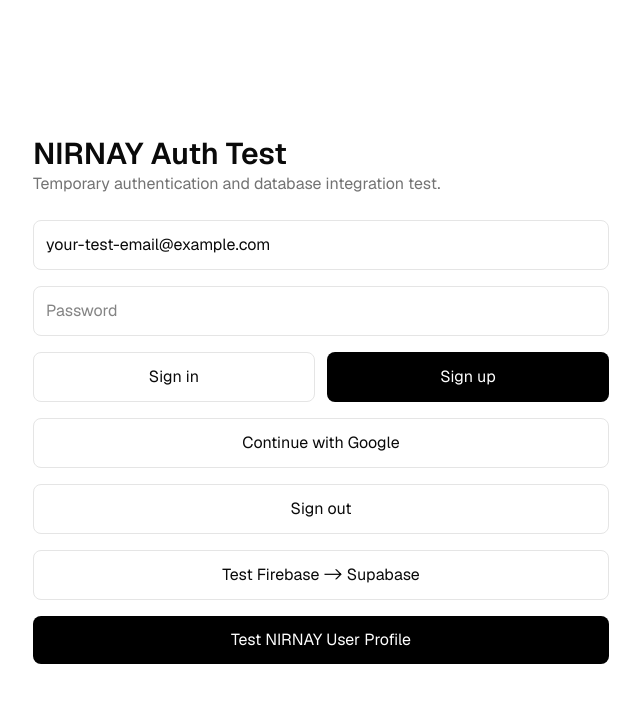
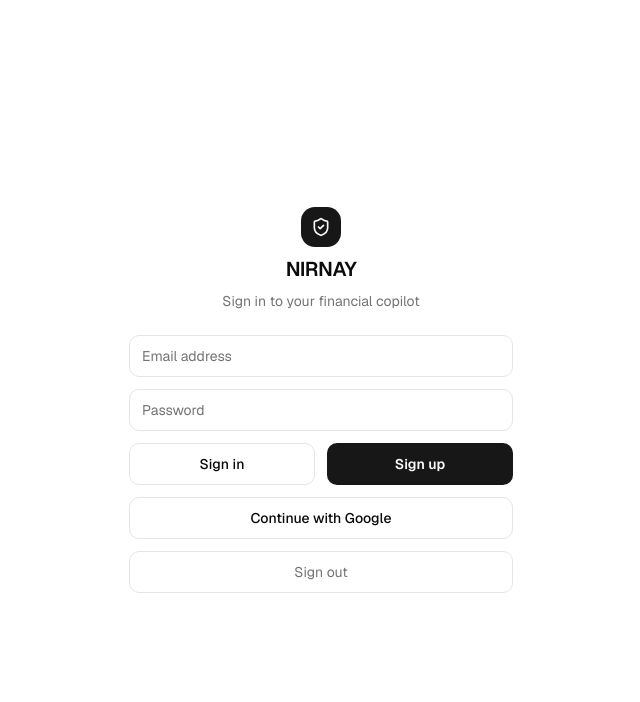
Before and after one commit to prabhatdash2308/nirnay, a Next.js app: page /auth in a window 1280 px wide. Shown: the top 702 px of the page, without its empty margins (319-959 px from the left). Built offline with nearby package versions, Linux system fonts and the light colour scheme; no server answers.

Commit message:
fix(auth): repair post-login routing and portfolio auth state

```diff
--- a/app/auth/page.tsx
+++ b/app/auth/page.tsx
@@ -1,6 +1,9 @@
 "use client";
 
-import { useState } from "react";
+import { useEffect, useState } from "react";
+import { useRouter } from "next/navigation";
+import { onAuthStateChanged } from "firebase/auth";
+import { firebaseAuth } from "@/app/lib/firebase-client";
 import {
   logout,
   signInWithEmail,
@@ -8,282 +11,215 @@
   signUpWithEmail,
 } from "@/app/lib/auth-client";
 import { getCurrentAuthRole } from "@/app/lib/auth-role";
-import { firebaseAuth } from "@/app/lib/firebase-client";
-import { supabase } from "@/app/lib/supabase-client";
+import { Loader2, ShieldCheck } from "lucide-react";
 
-export default function AuthTestPage() {
-  const [email, setEmail] = useState("your-test-email@example.com");
+export default function AuthPage() {
+  const router = useRouter();
+  const [email, setEmail] = useState("");
   const [password, setPassword] = useState("");
   const [message, setMessage] = useState("");
+  const [isError, setIsError] = useState(false);
+  const [busy, setBusy] = useState(false);
 
-  async function handleSignUp() {
+  // ── If already authenticated, redirect to /dashboard (no loop) ──────────
+  const [checkingAuth, setCheckingAuth] = useState(true);
+
+  useEffect(() => {
+    const unsubscribe = onAuthStateChanged(firebaseAuth, (user) => {
+      if (user) {
+        // Already signed in — go to dashboard without leaving /auth in history
+        router.replace("/dashboard");
+      } else {
+        setCheckingAuth(false);
+      }
+    });
+    return () => unsubscribe();
+  }, [router]);
+
+  // ── Post-auth navigation ─────────────────────────────────────────────────
+  async function afterAuth() {
+    setMessage("Signed in successfully. Redirecting…");
+    setIsError(false);
+    // Brief pause so the user sees the success message before navigating
+    await new Promise<void>((r) => setTimeout(r, 300));
+    router.replace("/dashboard");
+  }
+
+  // ── Handlers ────────────────────────────────────────────────────────────
+  async function handleSignIn() {
+    if (!email || !password) {
+      setMessage("Please enter your email and password.");
+      setIsError(true);
+      return;
+    }
+    setBusy(true);
+    setIsError(false);
+    setMessage("Signing in…");
     try {
-      setMessage("Creating account...");
-
-      const user = await signUpWithEmail(email, password);
-      const auth = await getCurrentAuthRole();
-
-      setMessage(
-        `Authenticated successfully.\nUID: ${user.uid}\nRole: ${
-          auth?.role ?? "missing"
-        }`,
-      );
-    } catch (error) {
-      setMessage(
-        error instanceof Error ? error.message : "Authentication failed.",
-      );
+      await signInWithEmail(email, password);
+      await getCurrentAuthRole();
+      await afterAuth();
+    } catch (err) {
+      setMessage(err instanceof Error ? err.message : "Sign-in failed.");
+      setIsError(true);
+    } finally {
+      setBusy(false);
     }
   }
 
-  async function handleSignIn() {
+  async function handleSignUp() {
+    if (!email || !password) {
+      setMessage("Please enter your email and password.");
+      setIsError(true);
+      return;
+    }
+    setBusy(true);
+    setIsError(false);
+    setMessage("Creating account…");
     try {
-      setMessage("Signing in...");
-
-      const user = await signInWithEmail(email, password);
-      const auth = await getCurrentAuthRole();
-
-      setMessage(
-        `Signed in successfully.\nUID: ${user.uid}\nRole: ${
-          auth?.role ?? "missing"
-        }`,
-      );
-    } catch (error) {
-      setMessage(
-        error instanceof Error ? error.message : "Authentication failed.",
-      );
+      await signUpWithEmail(email, password);
+      await getCurrentAuthRole();
+      await afterAuth();
+    } catch (err) {
+      setMessage(err instanceof Error ? err.message : "Sign-up failed.");
+      setIsError(true);
+    } finally {
+      setBusy(false);
     }
   }
 
   async function handleGoogleSignIn() {
+    setBusy(true);
+    setIsError(false);
+    setMessage("Signing in with Google…");
     try {
-      setMessage("Signing in with Google...");
-
-      const user = await signInWithGoogle();
-      const auth = await getCurrentAuthRole();
-
-      setMessage(
-        `Google sign-in successful.\nUID: ${user.uid}\nRole: ${
-          auth?.role ?? "missing"
-        }`,
-      );
-    } catch (error) {
-      setMessage(
-        error instanceof Error
-          ? error.message
-          : "Google authentication failed.",
-      );
+      await signInWithGoogle();
+      await getCurrentAuthRole();
+      await afterAuth();
+    } catch (err) {
+      setMessage(err instanceof Error ? err.message : "Google sign-in failed.");
+      setIsError(true);
+    } finally {
+      setBusy(false);
     }
   }
 
   async function handleLogout() {
+    setBusy(true);
     try {
       await logout();
       setMessage("Signed out.");
-    } catch (error) {
-      setMessage(
-        error instanceof Error ? error.message : "Sign out failed.",
-      );
+      setIsError(false);
+    } catch (err) {
+      setMessage(err instanceof Error ? err.message : "Sign-out failed.");
+      setIsError(true);
+    } finally {
+      setBusy(false);
     }
   }
 
-  async function handleSupabaseTest() {
-    try {
-      setMessage("Testing Firebase -> Supabase Data API...");
-
-      const user = firebaseAuth.currentUser;
-
-      if (!user) {
-        throw new Error("No Firebase user is currently signed in.");
-      }
-
-      const { data, error } = await supabase
-        .from("auth_bridge_test")
-        .insert({
-          user_id: user.uid,
-        })
-        .select()
-        .single();
-
-      if (error) {
-        throw error;
-      }
-
-      setMessage(
-        `Firebase -> Supabase Data API successful.\n\n` +
-          `Firebase UID: ${user.uid}\n` +
-          `Supabase row ID: ${data.id}\n` +
-          `Stored user ID: ${data.user_id}\n` +
-          `Message: ${data.message}`,
-      );
-    } catch (error) {
-      if (error && typeof error === "object") {
-        const supabaseError = error as {
-          message?: string;
-          code?: string;
-          details?: string;
-          hint?: string;
-          status?: number;
-        };
-
-        setMessage(
-          [
-            "Firebase -> Supabase Data API test failed.",
-            "",
-            `Message: ${supabaseError.message ?? "unknown"}`,
-            `Code: ${supabaseError.code ?? "none"}`,
-            `Status: ${supabaseError.status ?? "none"}`,
-            `Details: ${supabaseError.details ?? "none"}`,
-            `Hint: ${supabaseError.hint ?? "none"}`,
-          ].join("\n"),
-        );
-      } else {
-        setMessage("Firebase -> Supabase Data API test failed.");
-      }
-    }
+  // ── Auth loading state ──────────────────────────────────────────────────
+  if (checkingAuth) {
+    return (
+      <div className="flex min-h-screen items-center justify-center">
+        <Loader2 className="h-6 w-6 animate-spin text-muted-foreground" />
+      </div>
+    );
   }
 
-  async function handleProfileTest() {
-    try {
-      setMessage("Testing NIRNAY user profile...");
-
-      const user = firebaseAuth.currentUser;
-
-      if (!user) {
-        throw new Error("No Firebase user is currently signed in.");
-      }
-
-      const { data, error } = await supabase
-        .from("user_profiles")
-        .upsert(
-          {
-            user_id: user.uid,
-            full_name: user.displayName ?? "NIRNAY Test User",
-            email: user.email ?? email,
-            avatar_url: user.photoURL ?? null,
-          },
-          {
-            onConflict: "user_id",
-          },
-        )
-        .select()
-        .single();
-
-      if (error) {
-        throw error;
-      }
-
-      setMessage(
-        `NIRNAY user profile test successful.\n\n` +
-          `Firebase UID: ${user.uid}\n` +
-          `Profile ID: ${data.id}\n` +
-          `Name: ${data.full_name}\n` +
-          `Email: ${data.email}\n` +
-          `Stored user ID: ${data.user_id}`,
-      );
-    } catch (error) {
-      if (error && typeof error === "object") {
-        const supabaseError = error as {
-          message?: string;
-          code?: string;
-          details?: string;
-          hint?: string;
-          status?: number;
-        };
-
-        setMessage(
-          [
-            "NIRNAY user profile test failed.",
-            "",
-            `Message: ${supabaseError.message ?? "unknown"}`,
-            `Code: ${supabaseError.code ?? "none"}`,
-            `Status: ${supabaseError.status ?? "none"}`,
-            `Details: ${supabaseError.details ?? "none"}`,
-            `Hint: ${supabaseError.hint ?? "none"}`,
-          ].join("\n"),
-        );
-      } else {
-        setMessage("NIRNAY user profile test failed.");
-      }
-    }
-  }
-
+  // ── Sign-in form ────────────────────────────────────────────────────────
   return (
-    <main className="flex min-h-screen items-center justify-center p-8">
-      <div className="w-full max-w-xl space-y-6">
-        <div>
-          <h1 className="text-3xl font-semibold">NIRNAY Auth Test</h1>
-
-          <p className="text-muted-foreground">
-            Temporary authentication and database integration test.
+    <main className="flex min-h-screen items-center justify-center bg-background p-6">
+      <div className="w-full max-w-sm space-y-6">
+        {/* Brand */}
+        <div className="flex flex-col items-center gap-2 text-center">
+          <div className="flex h-10 w-10 items-center justify-center rounded-xl bg-primary">
+            <ShieldCheck className="h-5 w-5 text-primary-foreground" />
+          </div>
+          <h1 className="text-xl font-semibold tracking-tight text-foreground">
+            NIRNAY
+          </h1>
+          <p className="text-sm text-muted-foreground">
+            Sign in to your financial copilot
           </p>
         </div>
 
-        <div className="space-y-4">
+        {/* Form */}
+        <div className="space-y-3">
           <input
-            className="w-full rounded-md border p-3"
+            id="auth-email"
+            className="w-full rounded-lg border border-border bg-background px-3 py-2.5 text-sm text-foreground placeholder:text-muted-foreground focus:outline-none focus:ring-2 focus:ring-primary/50"
             type="email"
             value={email}
-            onChange={(event) => setEmail(event.target.value)}
-            placeholder="Email"
+            onChange={(e) => setEmail(e.target.value)}
+            placeholder="Email address"
+            disabled={busy}
+            autoComplete="email"
           />
-
           <input
-            className="w-full rounded-md border p-3"
+            id="auth-password"
+            className="w-full rounded-lg border border-border bg-background px-3 py-2.5 text-sm text-foreground placeholder:text-muted-foreground focus:outline-none focus:ring-2 focus:ring-primary/50"
             type="password"
             value={password}
-            onChange={(event) => setPassword(event.target.value)}
+            onChange={(e) => setPassword(e.target.value)}
             placeholder="Password"
+            disabled={busy}
+            autoComplete="current-password"
+            onKeyDown={(e) => { if (e.key === "Enter") handleSignIn(); }}
           />
 
           <div className="grid grid-cols-2 gap-3">
             <button
-              className="rounded-md border p-3"
+              id="auth-signin-btn"
               onClick={handleSignIn}
+              disabled={busy}
+              className="flex items-center justify-center gap-2 rounded-lg border border-border bg-background px-4 py-2.5 text-sm font-medium text-foreground hover:bg-muted transition-colors disabled:opacity-60"
             >
+              {busy ? <Loader2 className="h-3.5 w-3.5 animate-spin" /> : null}
               Sign in
             </button>
-
             <button
-              className="rounded-md bg-black p-3 text-white"
+              id="auth-signup-btn"
               onClick={handleSignUp}
+              disabled={busy}
+              className="flex items-center justify-center gap-2 rounded-lg bg-primary px-4 py-2.5 text-sm font-semibold text-primary-foreground hover:bg-primary/90 transition-colors disabled:opacity-60"
             >
+              {busy ? <Loader2 className="h-3.5 w-3.5 animate-spin" /> : null}
               Sign up
             </button>
           </div>
 
           <button
-            className="w-full rounded-md border p-3"
+            id="auth-google-btn"
             onClick={handleGoogleSignIn}
+            disabled={busy}
+            className="w-full flex items-center justify-center gap-2 rounded-lg border border-border bg-background px-4 py-2.5 text-sm font-medium text-foreground hover:bg-muted transition-colors disabled:opacity-60"
           >
+            {busy ? <Loader2 className="h-3.5 w-3.5 animate-spin" /> : null}
             Continue with Google
           </button>
 
           <button
-            className="w-full rounded-md border p-3"
+            id="auth-signout-btn"
             onClick={handleLogout}
+            disabled={busy}
+            className="w-full rounded-lg border border-border px-4 py-2.5 text-sm text-muted-foreground hover:bg-muted transition-colors disabled:opacity-60"
           >
             Sign out
           </button>
-
-          <button
-            className="w-full rounded-md border p-3"
-            onClick={handleSupabaseTest}
-          >
-            Test Firebase -&gt; Supabase
-          </button>
-
-          <button
-            className="w-full rounded-md bg-black p-3 text-white"
-            onClick={handleProfileTest}
-          >
-            Test NIRNAY User Profile
-          </button>
         </div>
 
+        {/* Status message */}
         {message && (
-          <pre className="whitespace-pre-wrap rounded-md border p-4 text-sm">
+          <div
+            className={`rounded-lg px-4 py-3 text-sm ${
+              isError
+                ? "border border-destructive/20 bg-destructive/10 text-destructive"
+                : "border border-emerald-500/20 bg-emerald-500/10 text-emerald-700 dark:text-emerald-400"
+            }`}
+          >
             {message}
-          </pre>
+          </div>
         )}
       </div>
     </main>
--- a/components/portfolio/portfolio-client.tsx
+++ b/components/portfolio/portfolio-client.tsx
@@ -57,9 +57,13 @@
 // Main Component
 // ─────────────────────────────────────────────────────────────────────────────
 export function PortfolioClient() {
+  // Distinct states:
+  //   authLoading: true  → Firebase still resolving initial auth state
+  //   idToken: null, authLoading: false → user is unauthenticated
+  //   dataError: true  → user is authenticated but the portfolio fetch failed
   const [data, setData] = useState<PortfolioData | null>(null);
-  const [loading, setLoading] = useState(true);
-  const [error, setError] = useState(false);
+  const [authLoading, setAuthLoading] = useState(true);
+  const [dataError, setDataError] = useState(false);
   const [idToken, setIdToken] = useState<string | null>(null);
 
   const [policyModal, setPolicyModal] = useState<PolicyModal>(null);
@@ -74,23 +78,27 @@
 
   useEffect(() => {
     const unsubscribe = onAuthStateChanged(firebaseAuth, async (user) => {
+      // Auth state is now known — stop showing the auth-loading spinner
+      setAuthLoading(false);
+
       if (!user) {
         setData(null);
-        setLoading(false);
+        setIdToken(null);
         return;
       }
+
       try {
         const token = await user.getIdToken();
         setIdToken(token);
         const portfolioData = await loadPortfolioData(token);
         setData(portfolioData);
       } catch (err) {
-        console.error(err);
-        setError(true);
-      } finally {
-        setLoading(false);
+        // Authenticated but data fetch failed — keep idToken so refresh works
+        console.error("[portfolio] Data load error:", err);
+        setDataError(true);
       }
     });
+
     return () => unsubscribe();
   }, []);
 
@@ -152,7 +160,8 @@
 
   // ─── Loading / Error ──────────────────────────────────────────────────────
 
-  if (loading) {
+  // 1. Firebase is still resolving the initial auth state — show a neutral spinner
+  if (authLoading) {
     return (
       <div className="flex flex-col items-center justify-center py-32">
         <Loader2 className="h-8 w-8 animate-spin text-muted-foreground" />
@@ -161,17 +170,57 @@
     );
   }
 
-  if (error || !data) {
+  // 2. Auth state is known but no user — unauthenticated
+  if (!idToken) {
+    return (
+      <div className="flex flex-col items-center justify-center py-20 text-center">
+        <p className="text-sm font-medium text-foreground">Sign in to view your portfolio</p>
+        <p className="mt-1 text-xs text-muted-foreground">Your financial data is private and requires authentication.</p>
+        <Link
+          href="/auth"
+          className="mt-4 rounded-lg bg-primary px-4 py-2 text-sm font-semibold text-primary-foreground hover:bg-primary/90 transition-colors"
+        >
+          Sign In
+        </Link>
+      </div>
+    );
+  }
+
+  // 3. Authenticated but the portfolio data request failed
+  if (dataError) {
     return (
       <div className="flex flex-col items-center justify-center py-20 text-center">
         <p className="text-sm font-medium text-foreground">Unable to load portfolio</p>
-        <p className="mt-1 text-xs text-muted-foreground">Please ensure you are signed in and try again.</p>
-        <Link
-          href="/auth"
-          className="mt-4 rounded-lg bg-primary px-4 py-2 text-sm font-semibold text-primary-foreground"
+        <p className="mt-1 text-xs text-muted-foreground">
+          Something went wrong while loading your financial data. Please try again.
+        </p>
+        <button
+          onClick={async () => {
+            setDataError(false);
+            if (idToken) {
+              try {
+                const portfolioData = await loadPortfolioData(idToken);
+                setData(portfolioData);
+              } catch (err) {
+                console.error("[portfolio] Retry failed:", err);
+                setDataError(true);
+              }
+            }
+          }}
+          className="mt-4 rounded-lg bg-primary px-4 py-2 text-sm font-semibold text-primary-foreground hover:bg-primary/90 transition-colors"
         >
-          Sign In
-        </Link>
+          Try Again
+        </button>
+      </div>
+    );
+  }
+
+  // 4. Data hasn't loaded yet (spinner while fetch is in-flight after auth confirmed)
+  if (!data) {
+    return (
+      <div className="flex flex-col items-center justify-center py-32">
+        <Loader2 className="h-8 w-8 animate-spin text-muted-foreground" />
+        <p className="mt-4 text-sm text-muted-foreground">Loading your portfolio...</p>
       </div>
     );
   }
```
